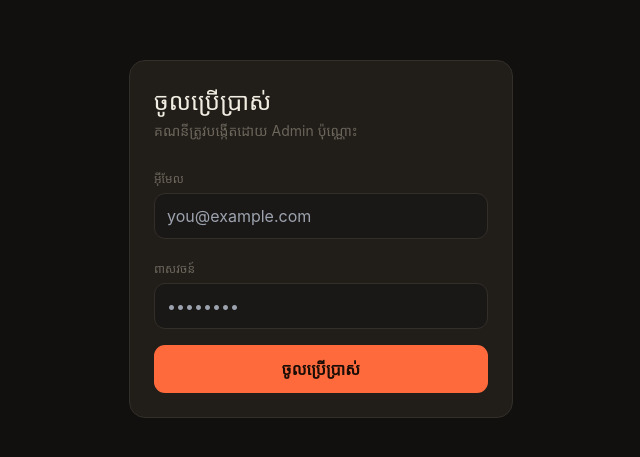
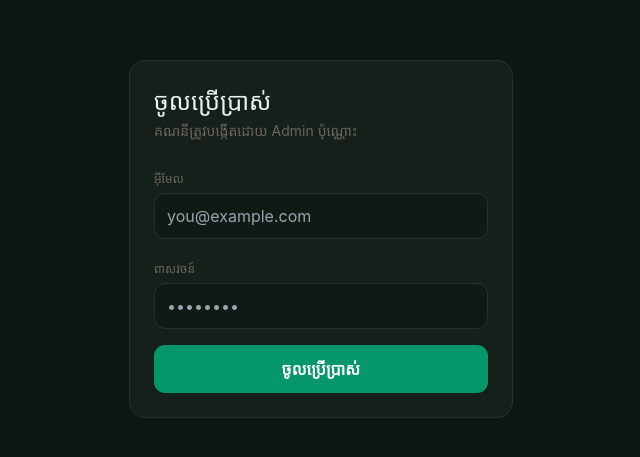
Before and after one commit to samboketh169-ux/team-tasks, a Next.js app: page /login in a window 1280 px wide. Shown: the part 161-618 px from the top of the page, without its empty margins (319-959 px from the left). Built offline with nearby package versions, Linux system fonts and the light colour scheme; no server answers.

Commit message:
Update globals.css

```diff
--- a/app/globals.css
+++ b/app/globals.css
@@ -3,8 +3,8 @@
 @tailwind utilities;
 
 html, body {
-  background: #11100f;
-  color: #f2ede2;
+  background: #0f1713;
+  color: #eef3ef;
 }
 
 * {
@@ -12,24 +12,24 @@ html, body {
 }
 
 .card {
-  background: #211e1a;
-  border: 1px solid #322e28;
+  background: #16201b;
+  border: 1px solid #243329;
   border-radius: 16px;
 }
 
 .input-box {
-  background: #1a1816;
-  border: 1px solid #322e28;
+  background: #101a15;
+  border: 1px solid #243329;
   border-radius: 11px;
-  color: #f2ede2;
+  color: #eef3ef;
   padding: 10px 12px;
   outline: none;
   width: 100%;
 }
 
 .btn-primary {
-  background: #ff6a3d;
-  color: #1a0d06;
+  background: #059669;
+  color: #ffffff;
   font-weight: 700;
   border-radius: 11px;
   padding: 12px 16px;
@@ -37,10 +37,14 @@ html, body {
   cursor: pointer;
 }
 
+.btn-primary:hover {
+  background: #047857;
+}
+
 .btn-secondary {
-  background: #1a1816;
-  border: 1px solid #322e28;
-  color: #f2ede2;
+  background: #101a15;
+  border: 1px solid #243329;
+  color: #eef3ef;
   border-radius: 11px;
   padding: 10px 14px;
   cursor: pointer;
```
